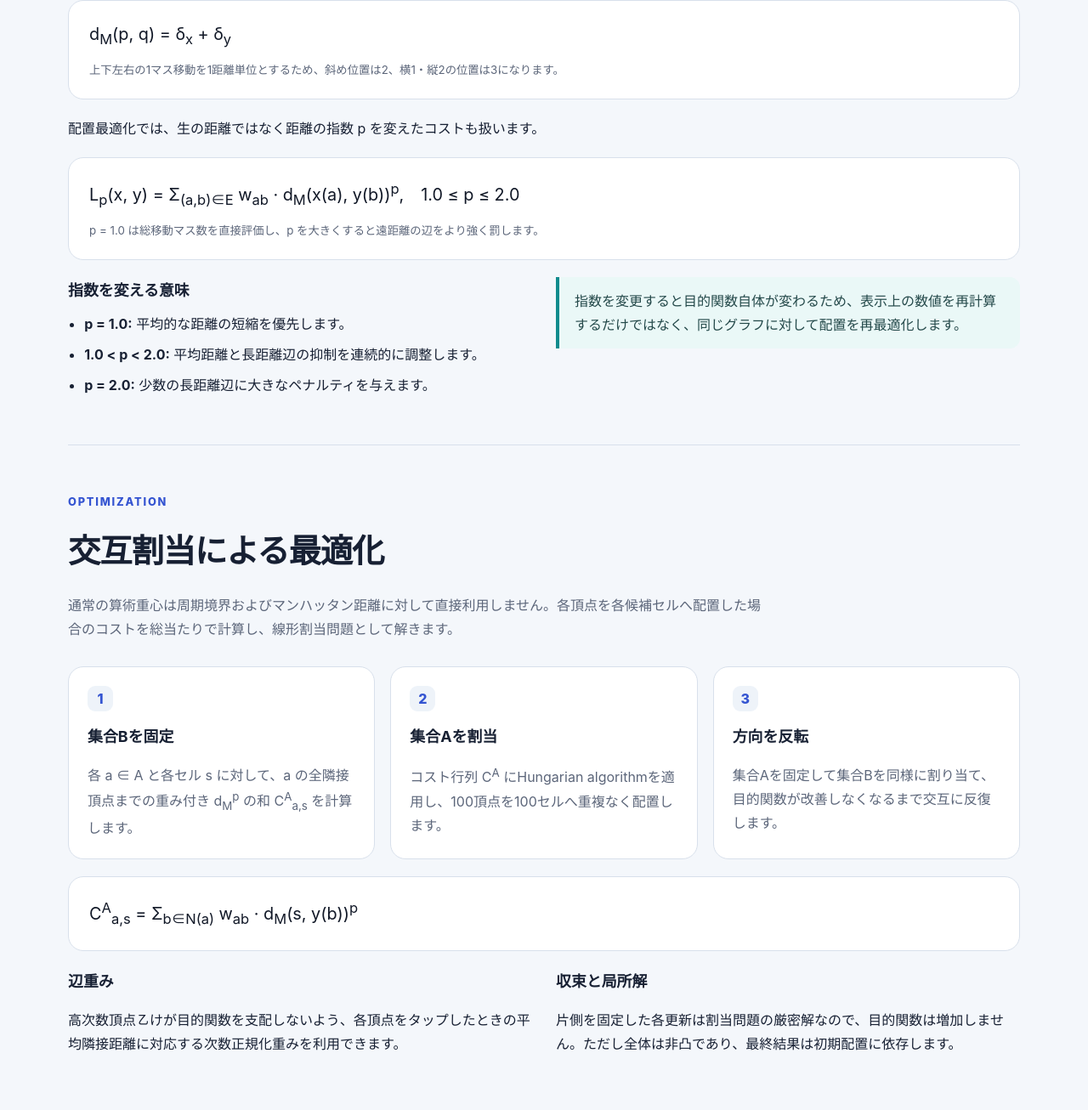
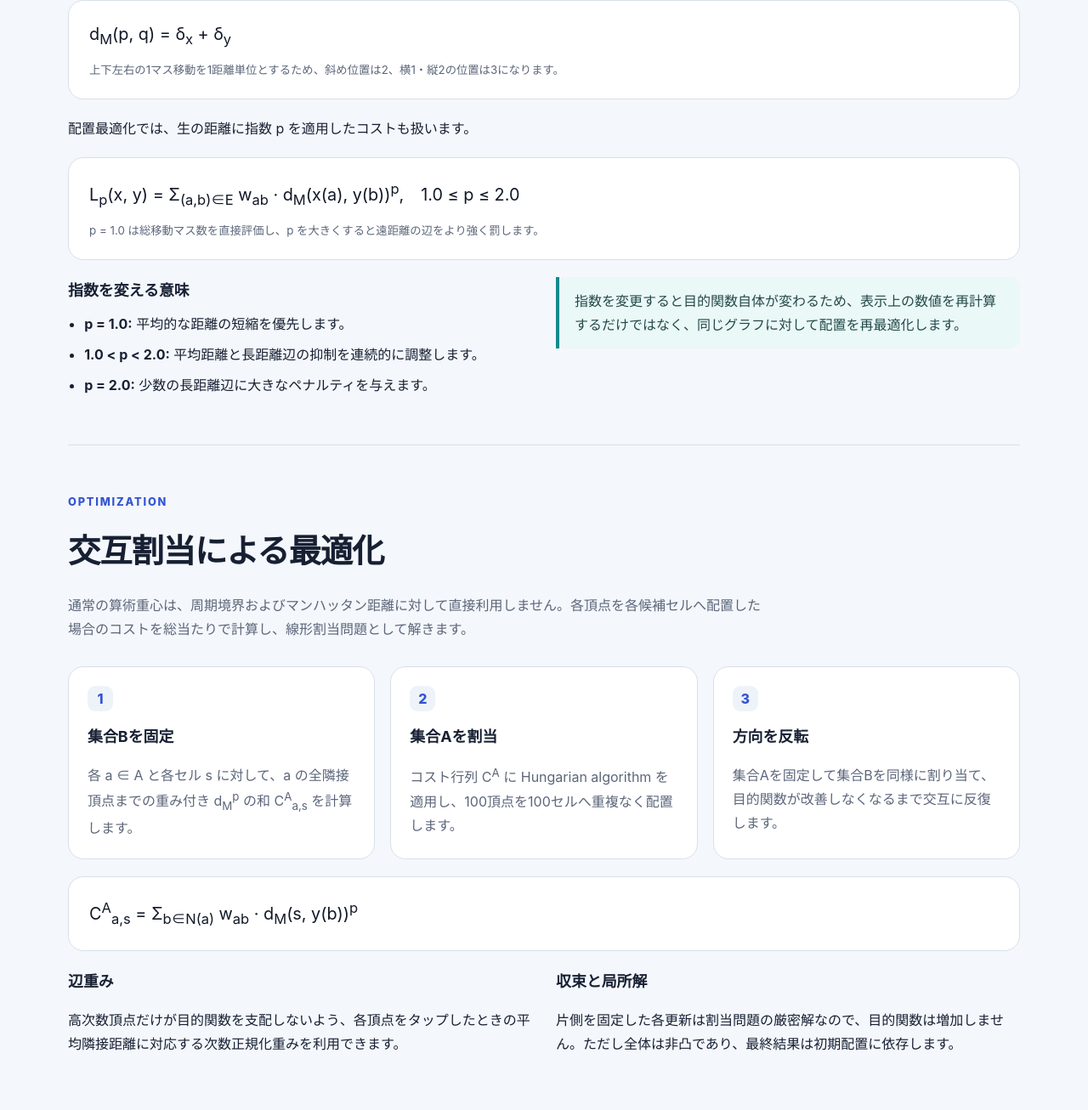
Before and after one commit to TakashiSasaki/launcher-aistudio, a plain HTML site: page docs/index.html in a window 1280 px wide. Shown: the part 1574-2880 px from the top of the page at 85% size. Drawn offline with Linux system fonts and the light colour scheme.

Commit message:
Fix documentation text encoding

```diff
--- a/docs/index.html
+++ b/docs/index.html
@@ -72,7 +72,6 @@
     <p class="eyebrow">Mathematical model</p>
     <h2>トーラス上のマンハッタン距離</h2>
     <p class="section-intro">横幅 W、高さ H のグリッドを Z<sub>W</sub> × Z<sub>H</sub> とみなし、各軸で周期境界を考慮した最短差を求めます。</p>
-
     <div class="formula">
       <span class="math">δ<sub>x</sub> = min(|x₁ − x₂|, W − |x₁ − x₂|),　δ<sub>y</sub> = min(|y₁ − y₂|, H − |y₁ − y₂|)</span>
     </div>
@@ -80,13 +79,11 @@
       <span class="math">d<sub>M</sub>(p, q) = δ<sub>x</sub> + δ<sub>y</sub></span>
       <small>上下左右の1マス移動を1距離単位とするため、斜め位置は2、横1・縦2の位置は3になります。</small>
     </div>
-
-    <p>配置最適化では、生の距離ではなく距離の指数 p を変えたコストも扱います。</p>
+    <p>配置最適化では、生の距離に指数 p を適用したコストも扱います。</p>
     <div class="formula">
       <span class="math">L<sub>p</sub>(x, y) = Σ<sub>(a,b)∈E</sub> w<sub>ab</sub> · d<sub>M</sub>(x(a), y(b))<sup>p</sup>,　1.0 ≤ p ≤ 2.0</span>
       <small>p = 1.0 は総移動マス数を直接評価し、p を大きくすると遠距離の辺をより強く罰します。</small>
     </div>
-
     <div class="two-column">
       <div>
         <h3>指数を変える意味</h3>
@@ -96,17 +93,14 @@
           <li><strong>p = 2.0:</strong> 少数の長距離辺に大きなペナルティを与えます。</li>
         </ul>
       </div>
-      <div class="note">
-        指数を変更すると目的関数自体が変わるため、表示上の数値を再計算するだけではなく、同じグラフに対して配置を再最適化します。
-      </div>
+      <div class="note">指数を変更すると目的関数自体が変わるため、表示上の数値を再計算するだけではなく、同じグラフに対して配置を再最適化します。</div>
     </div>
   </section>
 
   <section id="algorithm">
     <p class="eyebrow">Optimization</p>
     <h2>交互割当による最適化</h2>
-    <p class="section-intro">通常の算術重心は周期境界およびマンハッタン距離に対して直接利用しません。各頂点を各候補セルへ配置した場合のコストを総当たりで計算し、線形割当問題として解きます。</p>
-
+    <p class="section-intro">通常の算術重心は、周期境界およびマンハッタン距離に対して直接利用しません。各頂点を各候補セルへ配置した場合のコストを総当たりで計算し、線形割当問題として解きます。</p>
     <div class="cards">
       <article class="card">
         <span class="step-number">1</span>
@@ -116,7 +110,7 @@
       <article class="card">
         <span class="step-number">2</span>
         <h3>集合Aを割当</h3>
-        <p>コスト行列 C<sup>A</sup> にHungarian algorithmを適用し、100頂点を100セルへ重複なく配置します。</p>
+        <p>コスト行列 C<sup>A</sup> に Hungarian algorithm を適用し、100頂点を100セルへ重複なく配置します。</p>
       </article>
       <article class="card">
         <span class="step-number">3</span>
@@ -124,15 +118,13 @@
         <p>集合Aを固定して集合Bを同様に割り当て、目的関数が改善しなくなるまで交互に反復します。</p>
       </article>
     </div>
-
     <div class="formula">
       <span class="math">C<sup>A</sup><sub>a,s</sub> = Σ<sub>b∈N(a)</sub> w<sub>ab</sub> · d<sub>M</sub>(s, y(b))<sup>p</sup></span>
     </div>
-
     <div class="two-column">
       <div>
         <h3>辺重み</h3>
-        <p>高次数頂点㇠けが目的関数を支配しないよう、各頂点をタップしたときの平均隣接距離に対応する次数正規化重みを利用できます。</p>
+        <p>高次数頂点だけが目的関数を支配しないよう、各頂点をタップしたときの平均隣接距離に対応する次数正規化重みを利用できます。</p>
       </div>
       <div>
         <h3>収束と局所解</h3>
@@ -150,7 +142,7 @@
         <ul class="clean">
           <li>集合Aと集合Bは共通のスクロール座標を保持します。</li>
           <li>画面切替時に自動センタリングしません。</li>
-          <li>周期複製をタップても同じ論理頂点を選択します。</li>
+          <li>周期複製をタップしても同じ論理頂点を選択します。</li>
           <li>選択位置と隣接頂点を反対側画面で強調します。</li>
         </ul>
       </div>
@@ -175,18 +167,9 @@
     <p class="eyebrow">Limitations</p>
     <h2>解釈上の注意</h2>
     <div class="cards">
-      <article class="card">
-        <h3>完全な近接性は保証できない</h3>
-        <p>完全二部グラフや高密度グラフでは、すべてのタップについて全隣接頂点を近傍へ配置することは不可能です。</p>
-      </article>
-      <article class="card">
-        <h3>トーラス距離と見かけの距離</h3>
-        <p>周期境界をまたぐ二要素は数学的には近くても、現在の矩形ビューポートでは離れて見えることがあります。</p>
-      </article>
-      <article class="card">
-        <h3>指数は設計上の選好</h3>
-        <p>大きな指数が常に優れているわけではありません。平均性能と最悪距離のどちらを重視するかによって選択します。</p>
-      </article>
+      <article class="card"><h3>完全な近接性は保証できない</h3><p>完全二部グラフや高密度グラフでは、すべてのタップについて全隣接頂点を近傍へ配置することは不可能です。</p></article>
+      <article class="card"><h3>トーラス距離と見かけの距離</h3><p>周期境界をまたぐ二要素は数学的には近くても、現在の矩形ビューポートでは離れて見えることがあります。</p></article>
+      <article class="card"><h3>指数は設計上の選好</h3><p>大きな指数が常に優れているわけではありません。平均性能と最悪距離のどちらを重視するかによって選択します。</p></article>
     </div>
   </section>
 </main>
```
